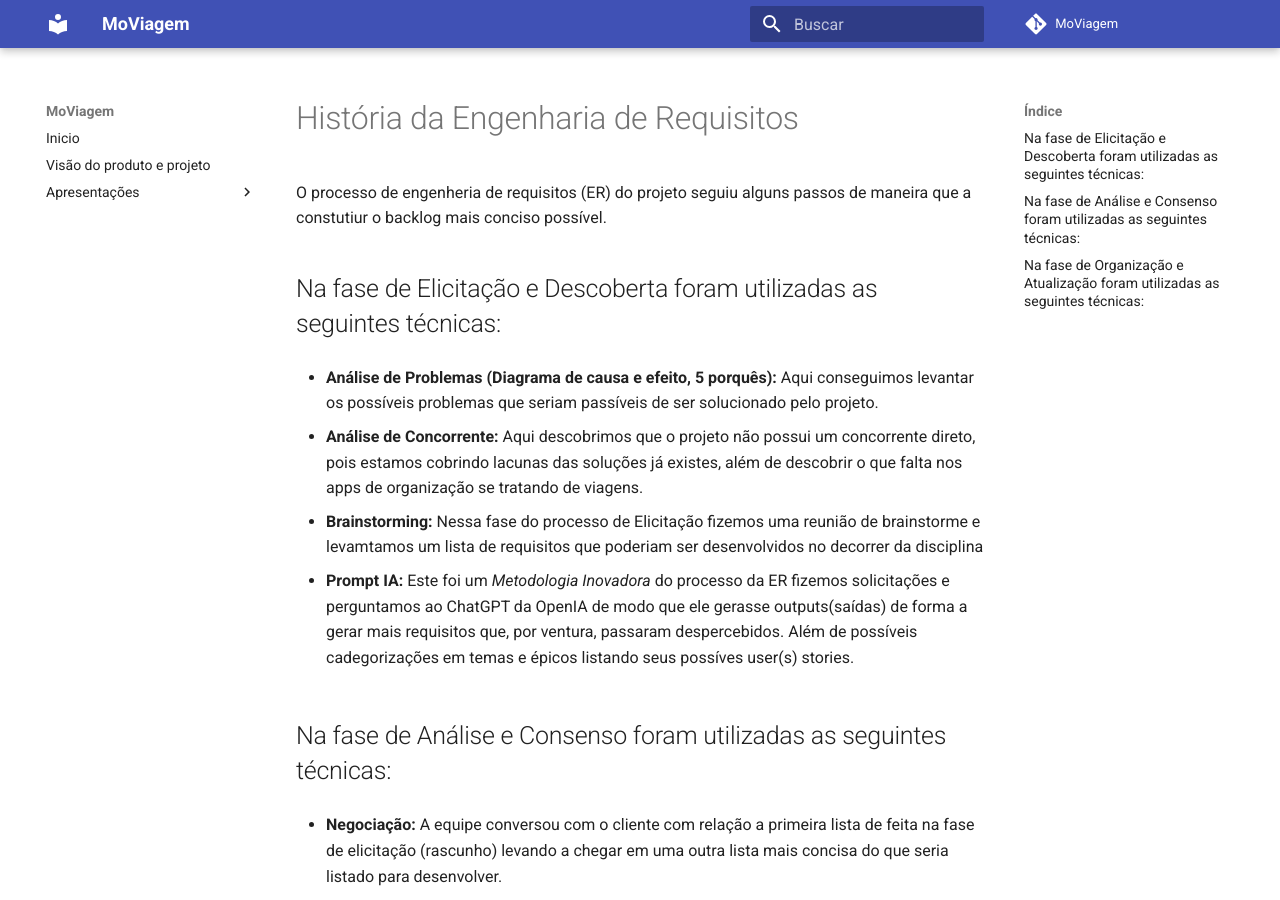
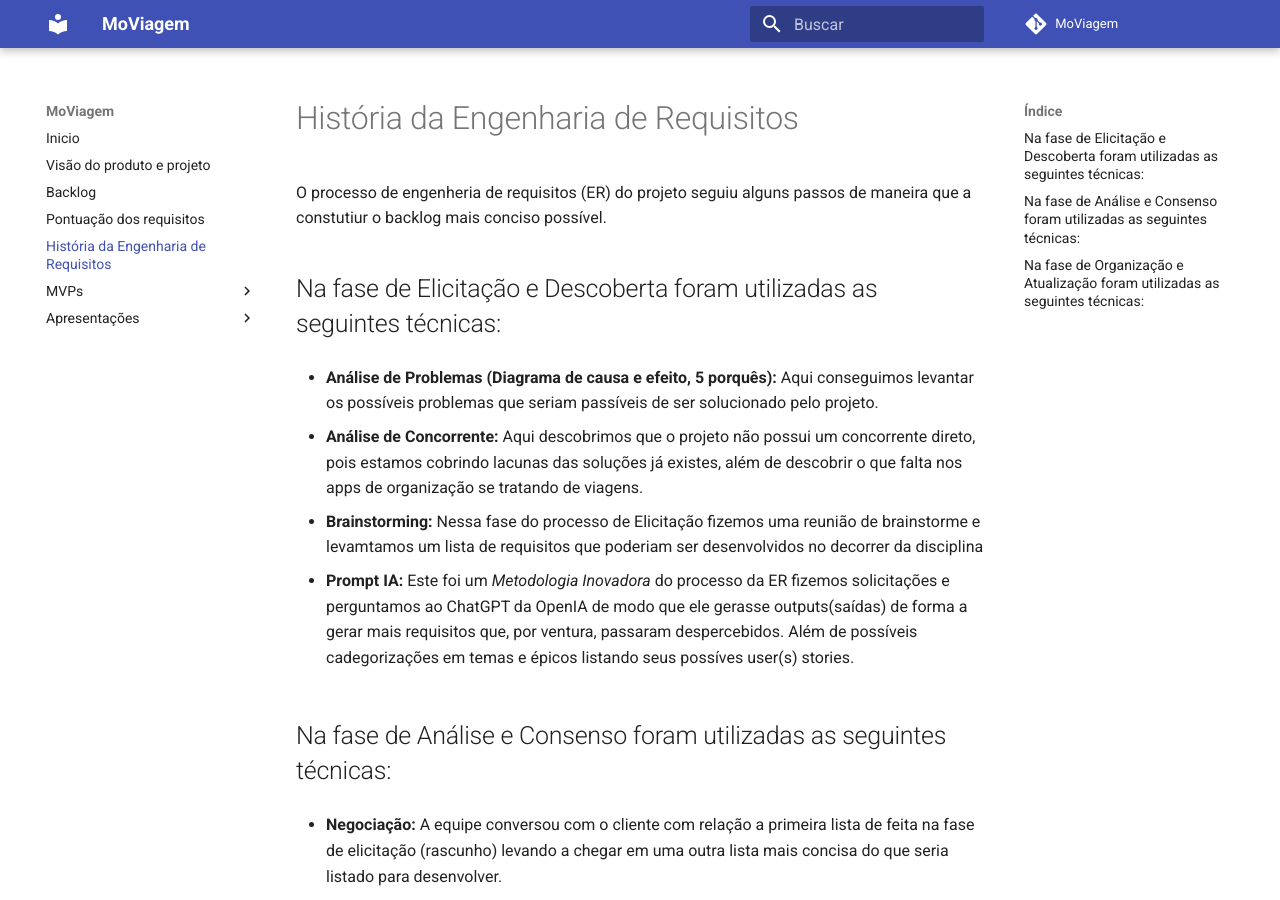
Before and after one commit to mdsreq-fga-unb/2023.1-MoViagem, an MkDocs documentation site: the page built from gitpages/docs/documentos/historia-engenharia-de-requisitos.md, in a window 1280 px wide and 900 px high. Built offline with MkDocs 1.6.1 and Material for MkDocs 9.7.7, drawn with Linux system fonts in a browser that asks for light colours; comment, search, counter and statistics services are not loaded.

Commit message:
Atualizando mkdocs

```diff
--- a/mkdocs.yml
+++ b/mkdocs.yml
@@ -6,6 +6,12 @@ repo_name: MoViagem
 nav:
  - Inicio: index.md
  - Visão do produto e projeto: documentos/visao-do-produto-e-projeto.md
+ - Backlog: documentos/backlog.md
+ - Pontuação dos requisitos: documentos/pontuacao-requisitos.md
+ - História da Engenharia de Requisitos: documentos/historia-engenharia-de-requisitos.md
+ - MVPs:
+      - MVP 1: documentos/mvp1.md
+      - MVP 2: documentos/mvp2.md
  - Apresentações:
       - Ciclos de Vida - Scrum: apresentacoes/ciclos-de-vida.md
       - Processos de ER: apresentacoes/processos-de-ER.md
```
